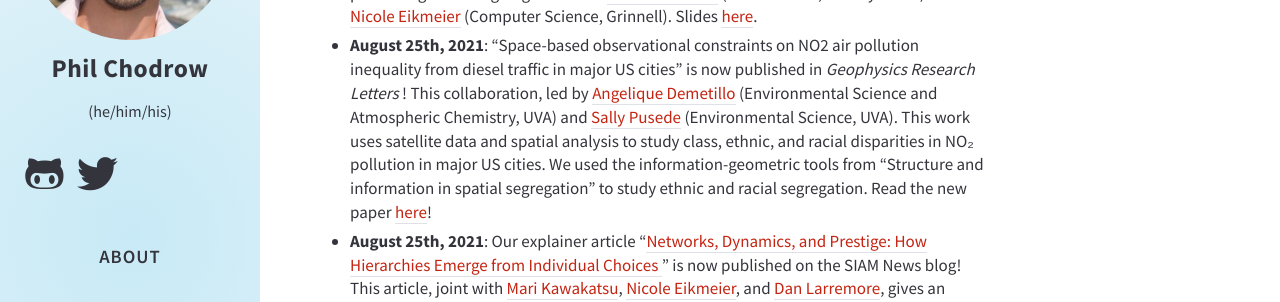
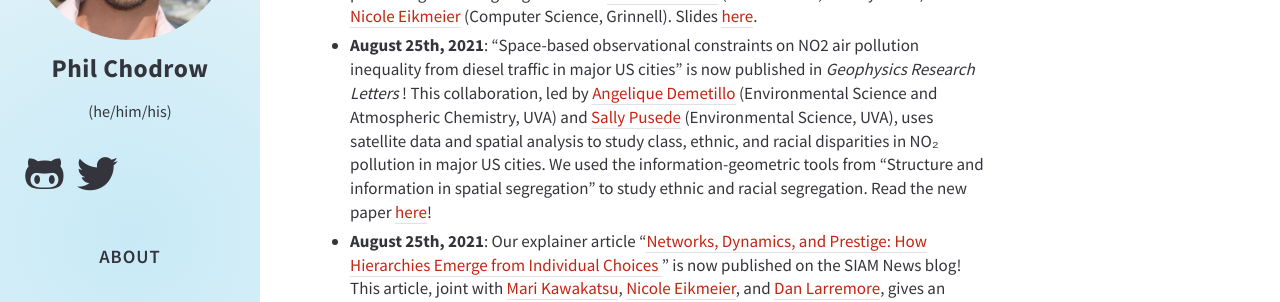
Before and after one commit to PhilChodrow/UCLA-website, a Jekyll site: the page built from index.md, in a window 1280 px wide and 900 px high, scrolled down 830 px. Shown: the part 215-517 px from the top of the window. Built offline with Jekyll 4.4.1, drawn with Linux system fonts in a browser that asks for light colours; nearby versions of some CDN libraries; comment, search, counter and statistics services are not loaded; a style sheet for code colours, icons or effects is not loaded.

Commit message:
Update index.md

```diff
--- a/index.md
+++ b/index.md
@@ -22,7 +22,7 @@ I did my PhD at MIT's [Operations Research Center](https://www.mit.edu/~orc/) un
 - **December, 2021**: Invited talk at the 2021 Winter Canadian Mathematical Society (CMS) Meeting in a special session on "Graph Theory and its Applications."
 - **November 18th, 2021**: Invited colloquium at Grinnell College on generative approaches for hypergraph clustering.
 - **September 20th, 2021**: Invited seminar at the Claremont Center for the Mathematical Sciences on "Eigenvector Methods for Community Detection in Hypergraphs." I'll be presenting some ongoing work with [Jamie Haddock](https://www.math.ucla.edu/~jhaddock/) (Mathematics, Harvey Mudd) and [Nicole Eikmeier](https://eikmeier.sites.grinnell.edu/) (Computer Science, Grinnell). Slides [here](http://www.philchodrow.com/talks/hypergraph-spectral/#1).
-- **August 25th, 2021**: "Space-based observational constraints on NO2 air pollution inequality from diesel traffic in major US cities" is now published in *Geophysics Research Letters*! This collaboration, led by [Angelique Demetillo](https://maryangelique.com) (Environmental Science and Atmospheric Chemistry, UVA) and [Sally Pusede](https://pusede.evsc.virginia.edu) (Environmental Science, UVA). This work uses satellite data and spatial analysis to study class, ethnic, and racial disparities in NO₂ pollution in major US cities. We used the information-geometric tools from "Structure and information in spatial segregation" to study ethnic and racial segregation. Read the new paper [here](https://agupubs.onlinelibrary.wiley.com/doi/10.1029/2021GL094333)!
+- **August 25th, 2021**: "Space-based observational constraints on NO2 air pollution inequality from diesel traffic in major US cities" is now published in *Geophysics Research Letters*! This collaboration, led by [Angelique Demetillo](https://maryangelique.com) (Environmental Science and Atmospheric Chemistry, UVA) and [Sally Pusede](https://pusede.evsc.virginia.edu) (Environmental Science, UVA), uses satellite data and spatial analysis to study class, ethnic, and racial disparities in NO₂ pollution in major US cities. We used the information-geometric tools from "Structure and information in spatial segregation" to study ethnic and racial segregation. Read the new paper [here](https://agupubs.onlinelibrary.wiley.com/doi/10.1029/2021GL094333)!
 - **August 25th, 2021**: Our explainer article "[Networks, Dynamics, and Prestige: How Hierarchies Emerge from Individual Choices
 ](https://sinews.siam.org/Details-Page/networks-dynamics-and-prestige-how-hierarchies-emerge-from-individual-choices)" is now published on the SIAM News blog! This article, joint with [Mari Kawakatsu](https://www.marikawakatsu.com/), [Nicole Eikmeier](https://eikmeier.sites.grinnell.edu/), and [Dan Larremore](https://larremorelab.github.io/), gives an accessible overview of our recent paper "[Emergence of Hierarchy in Networked Endorsement Dynamics](https://www.pnas.org/content/118/16/e2015188118.short)" at PNAS.
 - **August 2nd, 2021**: Thrilled to attend MAA Project NExT as part of the Gold '21 cohort! Also attending other sessions at MAA MathFest.
```
